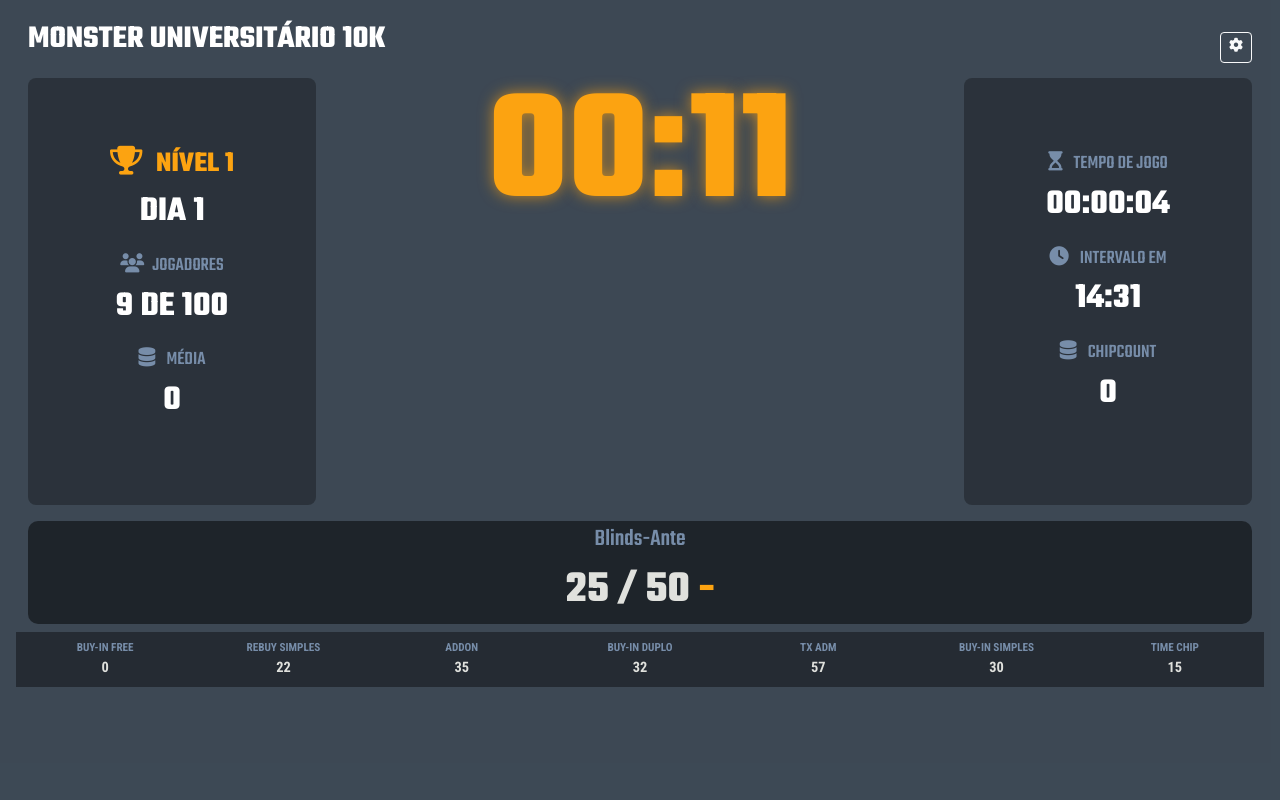
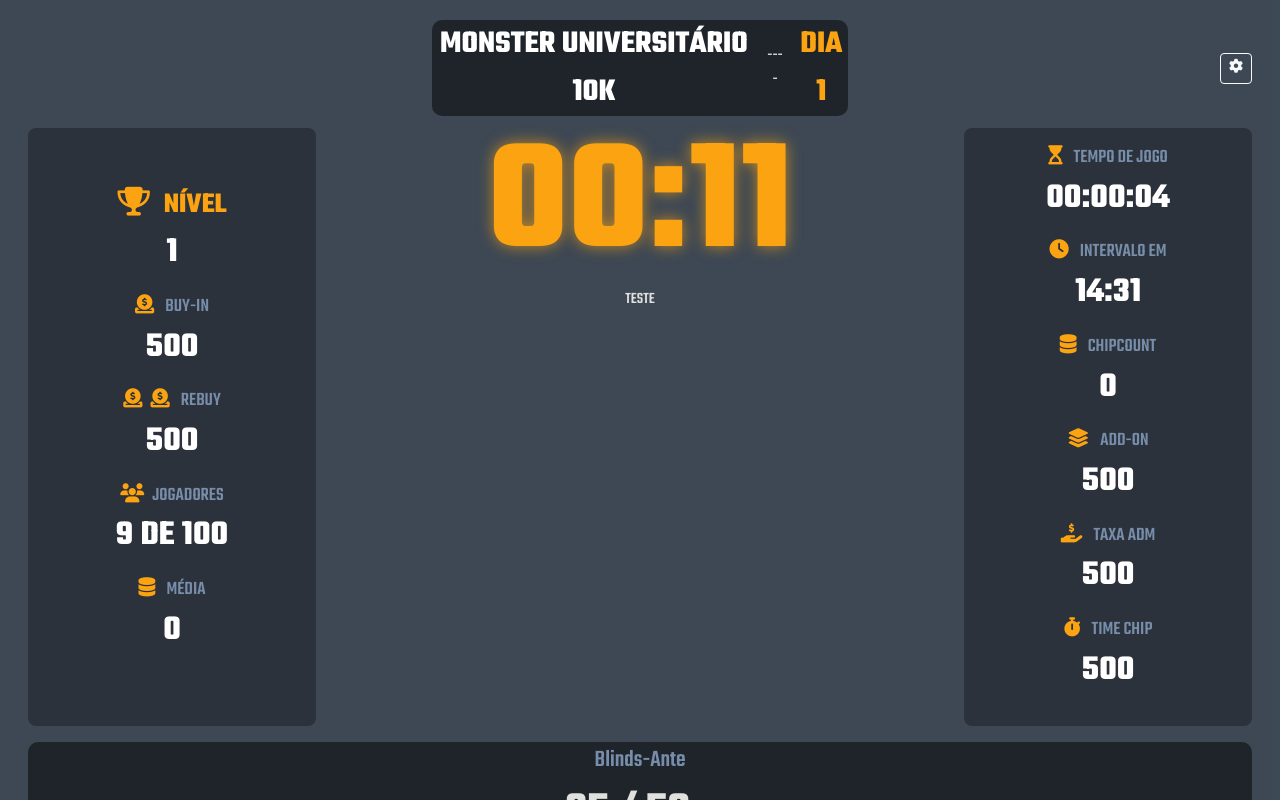
Before and after one commit to decapattack/pokertimer, an Angular app: page /clock in a window 1280 px wide. Built offline with nearby package versions, Linux system fonts and the light colour scheme.

Commit message:
info colunas laterais

```diff
--- a/src/app/pages/clock/clock.component.css
+++ b/src/app/pages/clock/clock.component.css
@@ -54,6 +54,9 @@
 .footer-stats span { display: block; font-size: 0.7rem; color: #778da9; }
 .clickable { cursor: pointer; border-radius: 5px; }
 .clickable:hover { background-color: rgba(255, 255, 255, 0.1); }
+.valor-dia-desktop{font-size: 32px; font-weight: 700; color: #fca311;}
+.espaco-titulo-dia{ margin: 0 10px;}
+.dourado{color: #fca311;}
 
 /* ---> ESTILOS PARA O LAYOUT MOBILE <--- */
 .mobile-layout {
--- a/src/app/pages/clock/clock.component.html
+++ b/src/app/pages/clock/clock.component.html
@@ -5,14 +5,22 @@
 
     <div *ngIf="!(isMobile$ | async)" class="container-fluid">
       <div class="row text-center align-items-center py-1">
-        <div class="col-md-7 text-md-start">
+          <div class="col-md-4 text-md-start">
             <img *ngIf="state.logoBase64" [src]="getSanitizedLogo(state.logoBase64)" class="main-logo-img" alt="Logo do Torneio">
-          <h1 *ngIf="!state.logoBase64" class="main-title">MONSTER UNIVERSITÁRIO 10K</h1>
+            <h1 *ngIf="!state.logoBase64" class=""></h1>
           </div>
-        <div class="col-md-5 text-md-end">
-          <h2 class="online-id">
-
-          </h2>
+          <div class="col-md-4 d-flex justify-content-center align-items-center blinds-banner">
+            <span class="main-title">
+              MONSTER UNIVERSITÁRIO 10K
+            </span>
+            <span class="espaco-titulo-dia">
+              ----
+            </span>
+            <span class="valor-dia-desktop">
+              DIA 1
+            </span>
+          </div>
+          <div class="col-md-4 text-md-end">
             <button
               class="btn btn-outline-light btn-sm"
               (click)="isOptionsModalOpen = true"
@@ -25,18 +33,22 @@
         <div class="col-md-3">
           <div class="info-panel">
             <div class="label text-highlight">
-              <i class="fa-solid fa-trophy"></i> NÍVEL {{ state.nivel }}
+              <div><i class="fa-solid fa-trophy"></i> NÍVEL </div>
+              <div class="value">{{ state.nivel }}</div>
             </div>
-            <div class="value">DIA 1</div>
+            <div class="label"><i class="fa-solid fa-circle-dollar-to-slot dourado"></i> BUY-IN</div>
+            <div class="value">500</div>
+            <div class="label"><i class="fa-solid fa-circle-dollar-to-slot dourado"></i><i class="fa-solid fa-circle-dollar-to-slot dourado"></i> REBUY</div>
+            <div class="value">500</div>
             <div class="clickable" (click)="isPlayersModalOpen = true">
               <div class="label">
-                <i class="fa-solid fa-users me-2"></i>JOGADORES
+                <i class="fa-solid fa-users me-2 dourado"></i>JOGADORES
               </div>
               <div class="value">
                 {{ state.jogadoresAtuais }} DE {{ state.jogadoresTotais }}
               </div>
             </div>
-            <div class="label"><i class="fa-solid fa-database"></i> MÉDIA</div>
+            <div class="label"><i class="fa-solid fa-database dourado"></i> MÉDIA</div>
             <div class="value">{{ state.mediaDeFichas | number:'1.0-0' }}</div>
           </div>
         </div>
@@ -44,22 +56,32 @@
           <div class="main-timer text-highlight clickable" (click)="openTimerControlModal()">
             {{ state.tempoRestante }}
           </div>
+          <div>
+              TESTE
+          </div>
         </div>
         <div class="col-md-3">
           <div class="info-panel">
             <div class="label">
-              <i class="fa-solid fa-hourglass-start"></i> TEMPO DE JOGO
+              <i class="fa-solid fa-hourglass-start dourado"></i> TEMPO DE JOGO
             </div>
             <div class="value">{{ state.tempoDeJogo }}</div>
             <div class="label">
-              <i class="fa-solid fa-clock"></i> INTERVALO EM
+              <i class="fa-solid fa-clock dourado"></i> INTERVALO EM
             </div>
             <div class="value">14:31</div>
             <div class="clickable" (click)="isChipcountModalOpen = true">
               <div class="label">
-                <i class="fa-solid fa-database"></i> CHIPCOUNT
+                <i class="fa-solid fa-database dourado"></i> CHIPCOUNT
               </div>
               <div class="value">{{ state.chipcount | number:'1.0-0' }}</div>
+              <div class="label"><i class="fa-solid fa-layer-group dourado"></i> ADD-ON</div>
+              <div class="value">500</div>
+              <div class="label"><i class="fa-solid fa-hand-holding-dollar dourado"></i> TAXA ADM</div>
+              <div class="value">500</div>
+              <div class="label"><i class="fa-solid fa-stopwatch dourado"></i> TIME CHIP</div>
+              <div class="value">500</div>
+
             </div>
           </div>
         </div>
@@ -136,18 +158,6 @@
             </div>
           </div>
         </div>
-      </div>
-    </div>
-
-    <div *ngIf="!(isMobile$ | async)" class="container-fluid">
-      <div class="row text-center footer-stats py-2">
-        <div class="col"><span>BUY-IN FREE</span>0</div>
-        <div class="col"><span>REBUY SIMPLES</span>22</div>
-        <div class="col"><span>ADDON</span>35</div>
-        <div class="col"><span>BUY-IN DUPLO</span>32</div>
-        <div class="col"><span>TX ADM</span>57</div>
-        <div class="col"><span>BUY-IN SIMPLES</span>30</div>
-        <div class="col"><span>TIME CHIP</span>15</div>
       </div>
     </div>
 
```
Lines whose indentation alone changed are shown as unchanged.
